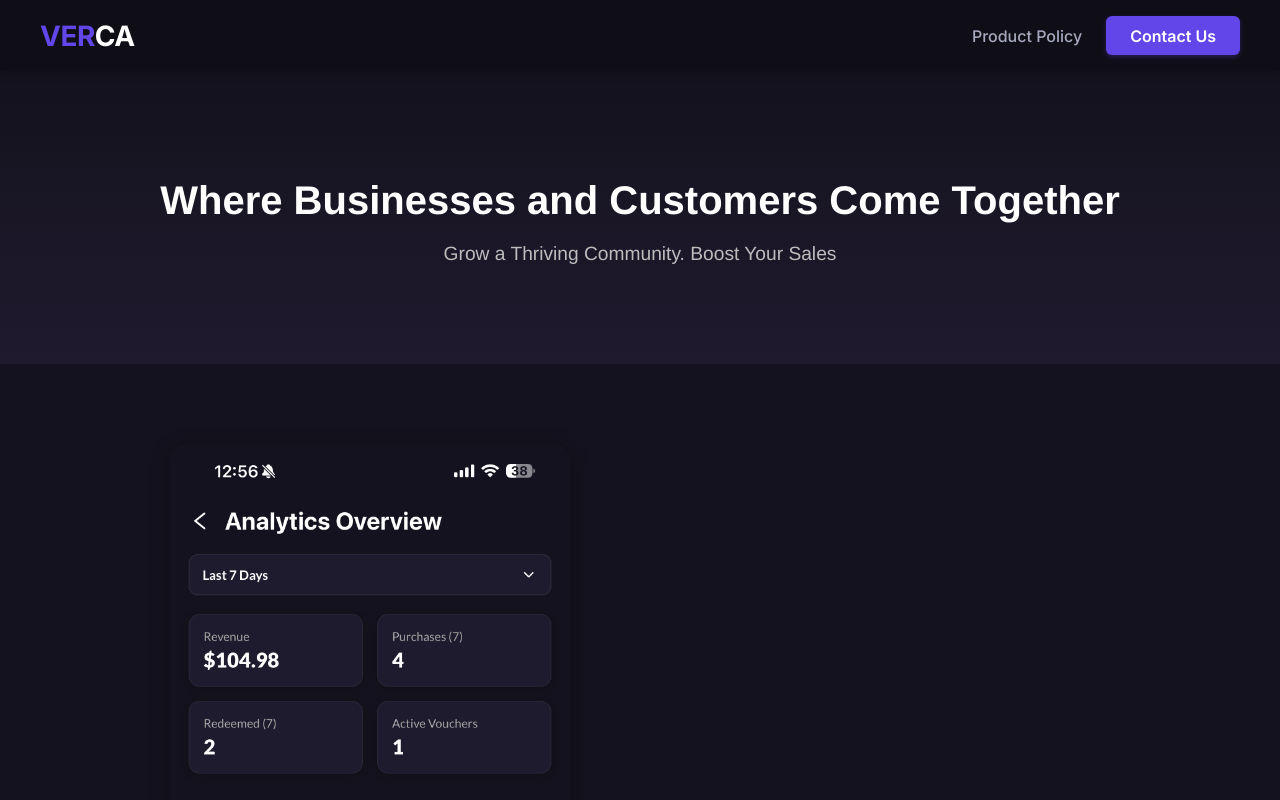
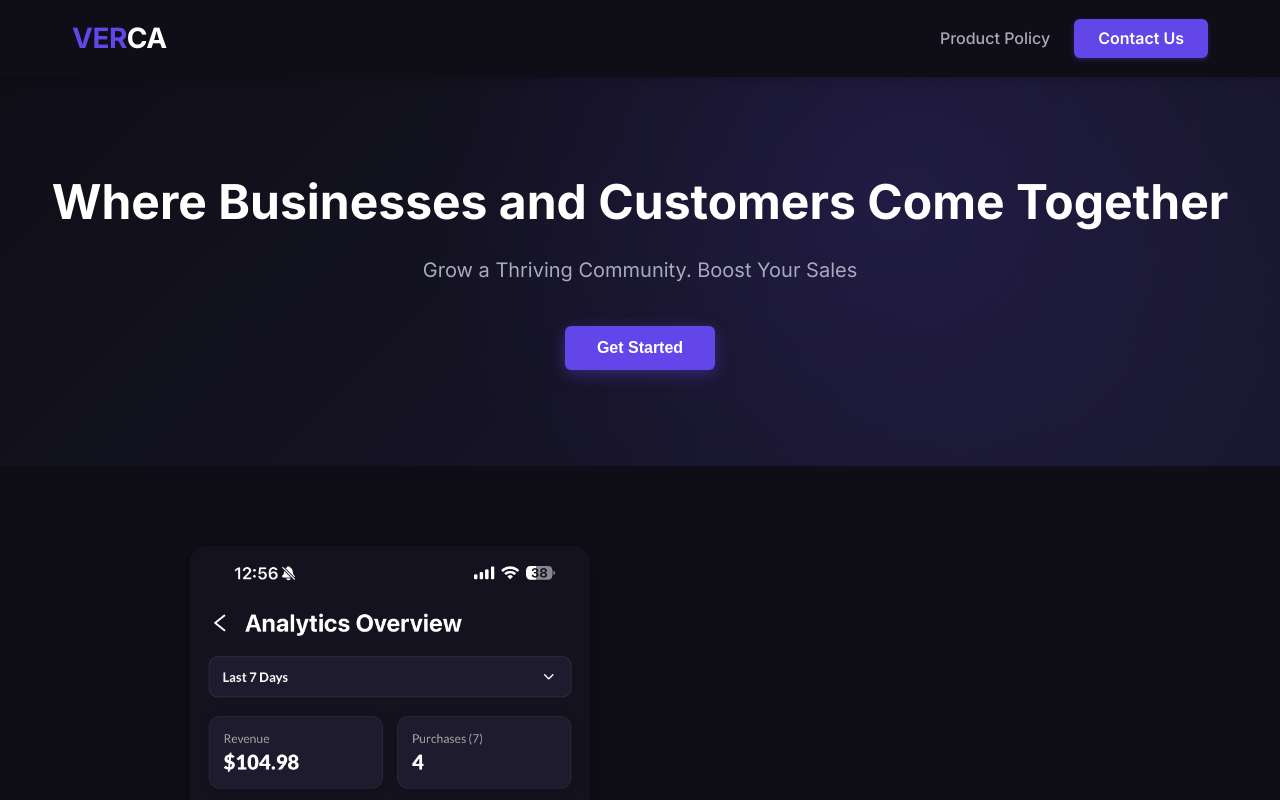
Before and after one commit to ArthurHakobyanDev/vercasite, a React (Create React App) app: page / in a window 1280 px wide. Shown: the top 800 px of the page. Built offline with nearby package versions, Linux system fonts and the light colour scheme.

Commit message:
Updated App styles

```diff
--- a/src/App.css
+++ b/src/App.css
@@ -1,38 +1,156 @@
-body {
-  margin: 0;
-  font-family: 'Helvetica Neue', sans-serif;
-  background-color: #14121E;
-  color: white;
+@import url('https://fonts.googleapis.com/css2?family=Inter:wght@300;400;500;600;700&display=swap');
+
+:root {
+  --primary-bg: #0f0e17;
+  --secondary-bg: #1a1830;
+  --primary-text: #fffffe;
+  --secondary-text: #a7a9be;
+  --accent-color: #6246ea;
+  --hover-accent: #7b5ef1;
+  --transition-speed: 0.3s;
+  --section-padding: 5rem 2rem;
+  --max-width: 1200px;
 }
 
-.App {
-  text-align: center;
+* {
+  margin: 0;
+  padding: 0;
+  box-sizing: border-box;
+}
+
+body {
+  font-family: 'Inter', sans-serif;
+  background-color: var(--primary-bg);
+  color: var(--primary-text);
+  line-height: 1.6;
+}
+
+.app {
+  display: flex;
+  flex-direction: column;
+  min-height: 100vh;
 }
 
 .hero {
-  padding: 80px 20px;
-  background: linear-gradient(to bottom, #14121E, #1f1a2e);
-  animation: fadeIn 1.5s ease-in-out;
+  background: linear-gradient(135deg, var(--primary-bg) 0%, var(--secondary-bg) 100%);
+  padding: 6rem 2rem;
+  text-align: center;
+  position: relative;
+  overflow: hidden;
 }
 
-.hero h1 {
-  font-size: 2.5rem;
-  margin-bottom: 20px;
+.hero::before {
+  content: '';
+  position: absolute;
+  top: 0;
+  left: 0;
+  width: 100%;
+  height: 100%;
+  background: radial-gradient(circle at 70% 30%, rgba(98, 70, 234, 0.15) 0%, transparent 50%);
 }
 
-.hero p {
-  font-size: 1.2rem;
-  color: #bdbdbd;
+.hero-content {
+  max-width: var(--max-width);
+  margin: 0 auto;
+  position: relative;
+  z-index: 1;
+}
+
+.hero-title {
+  font-size: 3rem;
+  font-weight: 700;
+  margin-bottom: 1.5rem;
+  line-height: 1.2;
+}
+
+.hero-subtitle {
+  font-size: 1.25rem;
+  color: var(--secondary-text);
+  margin-bottom: 2.5rem;
+  max-width: 700px;
+  margin-left: auto;
+  margin-right: auto;
+}
+
+.hero-cta {
+  background-color: var(--accent-color);
+  color: white;
+  border: none;
+  padding: 0.8rem 2rem;
+  border-radius: 6px;
+  font-weight: 600;
+  font-size: 1rem;
+  cursor: pointer;
+  transition: all var(--transition-speed) ease;
+  box-shadow: 0 4px 15px rgba(98, 70, 234, 0.4);
+}
+
+.hero-cta:hover {
+  background-color: var(--hover-accent);
+  transform: translateY(-2px);
+  box-shadow: 0 6px 20px rgba(98, 70, 234, 0.5);
+}
+
+.main-content {
+  flex: 1;
 }
 
 .footer {
-  padding: 30px;
-  font-size: 0.9rem;
-  color: #888;
-  background-color: #1b1a26;
+  background-color: var(--secondary-bg);
+  padding: 2rem;
+  border-top: 1px solid rgba(255, 255, 255, 0.05);
 }
 
-@keyframes fadeIn {
-  from { opacity: 0; transform: translateY(30px); }
-  to { opacity: 1; transform: translateY(0); }
+.footer-content {
+  max-width: var(--max-width);
+  margin: 0 auto;
+  display: flex;
+  justify-content: space-between;
+  align-items: center;
+  flex-wrap: wrap;
+  gap: 1rem;
 }
+
+.copyright {
+  color: var(--secondary-text);
+  font-size: 0.9rem;
+}
+
+.footer-links {
+  display: flex;
+  gap: 1.5rem;
+}
+
+.footer-links a {
+  color: var(--secondary-text);
+  text-decoration: none;
+  font-size: 0.9rem;
+  transition: color var(--transition-speed) ease;
+}
+
+.footer-links a:hover {
+  color: var(--primary-text);
+}
+
+@media (max-width: 768px) {
+  .hero {
+    padding: 4rem 1.5rem;
+  }
+
+  .hero-title {
+    font-size: 2.2rem;
+  }
+
+  .hero-subtitle {
+    font-size: 1.1rem;
+  }
+
+  .footer-content {
+    flex-direction: column;
+    text-align: center;
+  }
+
+  .footer-links {
+    margin-top: 1rem;
+  }
+}
--- a/src/App.js
+++ b/src/App.js
@@ -3,42 +3,54 @@ import './App.css';
 import Section from './components/Section';
 import Header from './components/Header';
 
-
 function App() {
   return (
-    <div className="App">
+    <div className="app">
       <Header />
-      <header className="hero">
-        <h1>Where Businesses and Customers Come Together</h1>
-        <p>Grow a Thriving Community. Boost Your Sales</p>
-      </header>
 
+      <section className="hero">
+        <div className="hero-content">
+          <h1 className="hero-title">Where Businesses and Customers Come Together</h1>
+          <p className="hero-subtitle">Grow a Thriving Community. Boost Your Sales</p>
+          <button className="hero-cta">Get Started</button>
+        </div>
+      </section>
+
+      <main className="main-content">
         <Section
           image="/placeholder1.png"
-        title="VISION"
+          title="Vision"
           headline="Where Business Meets Community"
-        description="We’re building a platform where businesses can bring their communities together—offering products and services effortlessly through a beautifully simple mobile experience."
+          description="We're building a platform where businesses can bring their communities together—offering products and services effortlessly through a beautifully simple mobile experience."
           reverse={false}
         />
 
         <Section
           image="/placeholder2.png"
-        title="Foster Lasting Relationships"
-        headline="Building community-first businesses where every connection drives growth."
+          title="Community"
+          headline="Building community-first businesses where every connection drives growth"
           description="Invite your loyal customers into a shared-interest community where they can connect, engage, and build lasting relationships—extending far beyond the walls of your business."
           reverse={true}
         />
 
         <Section
           image="/placeholder3.png"
-        title="Sell Directly"
+          title="Commerce"
           headline="Offer Your Goods and Services Directly to Your Community"
           description="Seamlessly launch and sell vouchers to promote the goods and services your business provides."
           reverse={false}
         />
+      </main>
 
       <footer className="footer">
-        <p>© 2025 Verca. All rights reserved.</p>
+        <div className="footer-content">
+          <p className="copyright">© 2025 Verca. All rights reserved.</p>
+          <div className="footer-links">
+            <a href="/privacy">Privacy Policy</a>
+            <a href="/terms">Terms of Service</a>
+            <a href="/contact">Contact</a>
+          </div>
+        </div>
       </footer>
     </div>
   );
```
Lines whose indentation alone changed are shown as unchanged.
